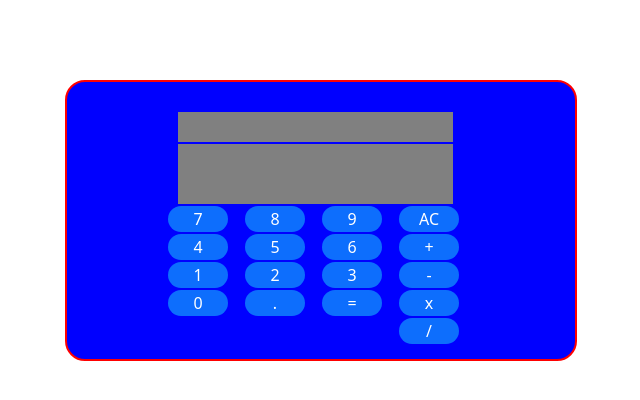
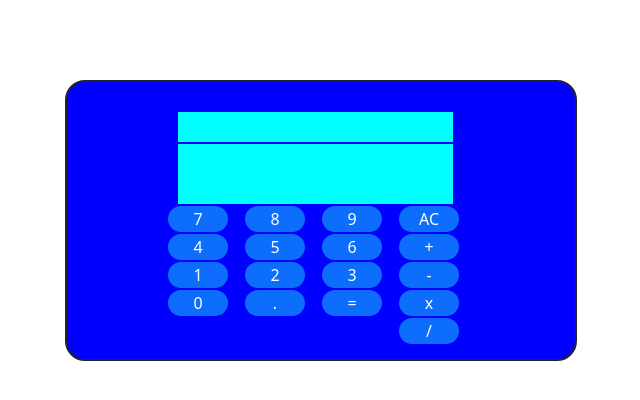
Before and after one commit to Agu891/challengecalculadoranucba, a plain HTML site: page index.html in a window 1280 px wide. Shown: the whole page, without its empty margins (319-959 px from the left). Drawn offline with nearby package versions, Linux system fonts and the light colour scheme; a web font is replaced by a local one.

Commit message:
cambios en el css

```diff
--- a/index.css
+++ b/index.css
@@ -7,7 +7,7 @@
     align-self: center;
     justify-content: center;
     background-color: blue;
-    border: 2px solid red;
+    border: 2px solid;
     margin-left: 30%;
     margin-right: 30%;
     padding-bottom: 15px;
@@ -51,7 +51,7 @@
     display: grid;
     grid-column: 1/5;
     grid-row: 1;
-    background-color: grey;
+    background-color: aqua;
     min-height: 30px;
     width: 90%;
     margin: 0px 10px 0px ;
@@ -65,7 +65,7 @@
     min-height: 60px;
     width: 90%;
     justify-content: flex-end;
-    background-color: grey ;
+    background-color: aqua ;
     color: blue;
     margin: 0px 10px 0px ;
     text-transform: uppercase;
```
